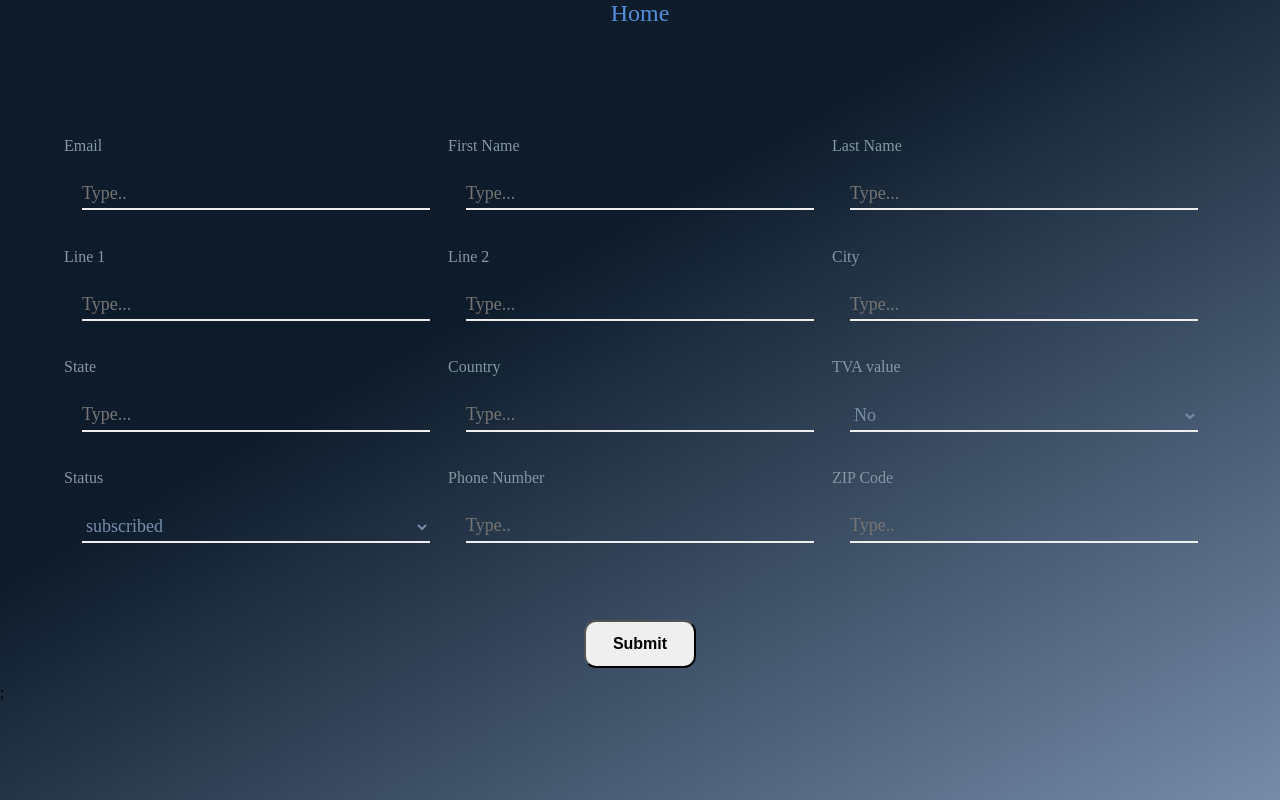
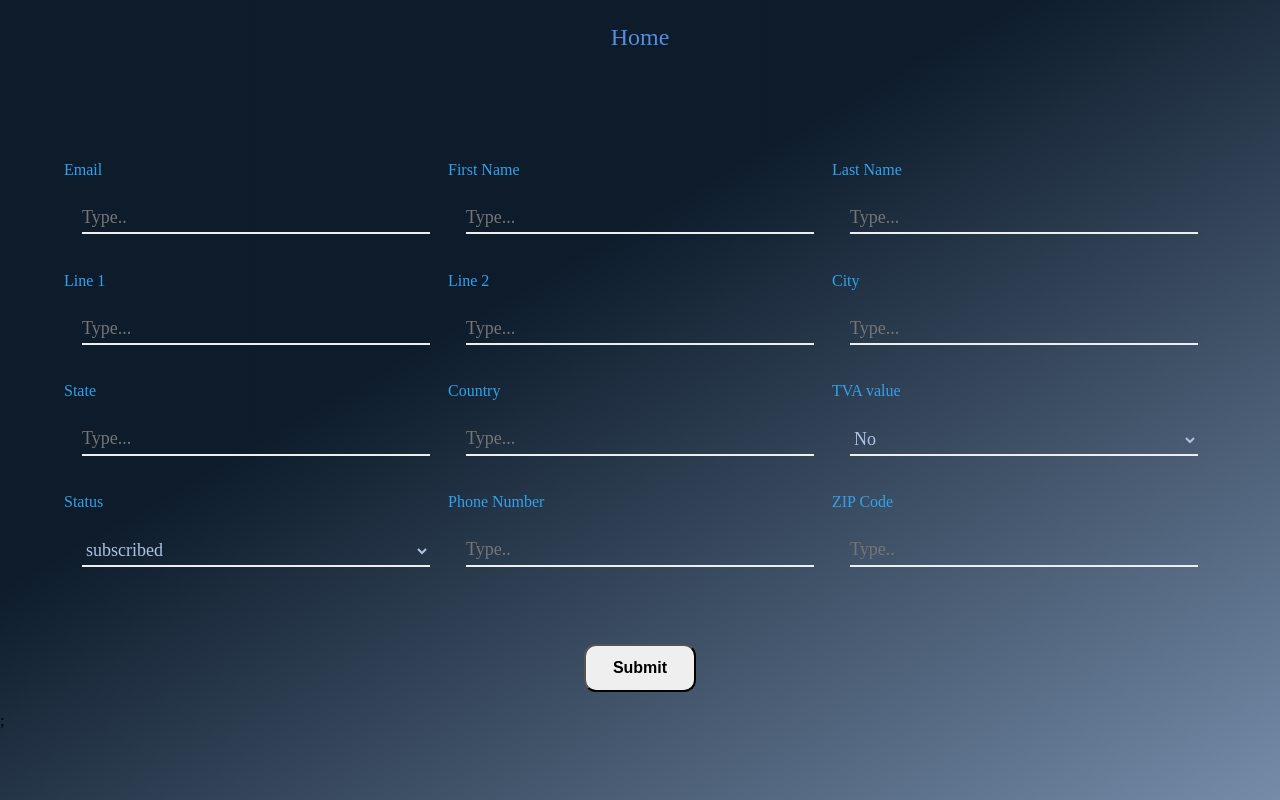
Before and after one commit to TebanCardona/conctac-view, a Next.js app: page /contact/edit in a window 1280 px wide. Built offline with nearby package versions, Linux system fonts and the light colour scheme.

Commit message:
Some verifications

```diff
--- a/components/Form.tsx
+++ b/components/Form.tsx
@@ -226,7 +226,16 @@ export default function Form(props?: { contact?: IContact }) {
         </div>
       </form>
       {res.loading && <Loading />}
-      <p>{res.message}</p>
+      <p
+        style={{
+          color: "#86a9da",
+          fontWeight: "600",
+          fontSize: "25px",
+          padding: "2px",
+        }}
+      >
+        {res.message}
+      </p>
     </div>
   );
 }
--- a/pages/api/mailchimp/csv/cvsToArray.ts
+++ b/pages/api/mailchimp/csv/cvsToArray.ts
@@ -35,7 +35,9 @@ async function csvToArray(file: {}) {
         obj[headers[j]] = currentline[j];
       }
       const contact: ISend = {
-        email_address: obj["Email Addresses\\Email address"],
+        email_address: obj["Email Addresses\\Email address"]
+          ? obj["Email Addresses\\Email address"]
+          : "Email not found",
         status: "subscribed",
         merge_fields: {
           ADDRESS1: obj["Addresses\\Address line 1"],
@@ -43,7 +45,7 @@ async function csvToArray(file: {}) {
           CITY: obj["Addresses\\City"],
           COUNTRY: obj["Addresses\\Country abbreviation"],
           STATE: obj["Addresses\\State abbreviation"],
-          ZIP: obj["Addresses\\ZIP"],
+          ZIP: obj["Addresses\\ZIP"].length < 5 ? obj["Addresses\\ZIP"] : "",
           EADC: obj["Email Addresses\\Date changed"],
           FNAME: obj["First name"],
           LNAME: obj["Last/Organization/Group/Household name"],
--- a/pages/contact/edit/index.tsx
+++ b/pages/contact/edit/index.tsx
@@ -46,7 +46,15 @@ export default function Edit() {
         <link rel="icon" href="/favicon.ico" />
       </Head>
       <Link href={`/`}>
-        <p style={{ fontSize: "x-large", textAlign: "center" }}>Home</p>
+        <p
+          style={{
+            fontSize: "x-large",
+            textAlign: "center",
+            paddingTop: "1em",
+          }}
+        >
+          Home
+        </p>
       </Link>
       <Form contact={contact} />
     </div>
--- a/styles/Edit.module.css
+++ b/styles/Edit.module.css
@@ -29,7 +29,7 @@
 }
 
 .main label {
-  color: #8597a3;
+  color: #32a2ec;
   position: absolute;
   top: 1rem;
   transition: .25s ease;
@@ -45,7 +45,7 @@
   font: inherit;
   font-size: 1.125rem;
   padding: .25rem 0;
-  color: #778da9;
+  color: #acc3e2;
   box-sizing: border-box;
   margin: 1em
 }
```
